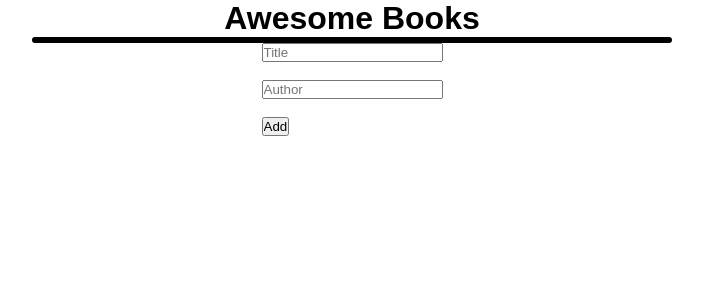
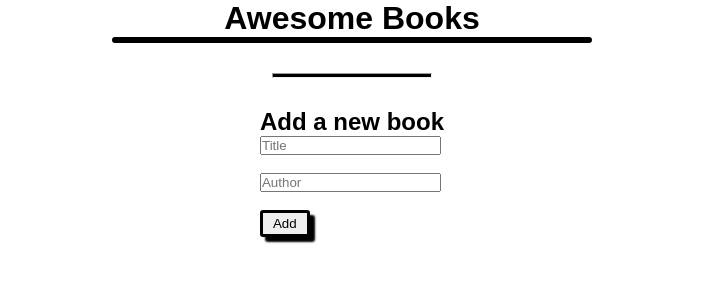
Before and after one commit to binhussen/awesome-books, a website: page index.html in a window 1280 px wide. Shown: the whole page, without its empty margins (288-991 px from the left). Drawn offline with Linux system fonts and the light colour scheme.

Commit message:
style table to view

```diff
--- a/index.html
+++ b/index.html
@@ -11,9 +11,11 @@
   </head>
   <body>
     <div class="container">
-      <h1>Awesome Books</h1>
+      <h1 class="title">Awesome Books</h1>
       <div class="data-container"></div>
-      <form>
+      <hr class="hr" />
+      <form class="form">
+        <h2>Add a new book</h2>
         <div>
           <input type="text" name="title" id="title" placeholder="Title" />
         </div>
@@ -22,7 +24,7 @@
           <input type="text" name="author" id="author" placeholder="Author" />
         </div>
         <br />
-        <input id="submit" type="submit" value="Add" />
+        <input class="btn" id="submit" type="submit" value="Add" />
       </form>
     </div>
     <script src="scripts.js"></script>
--- a/scripts.js
+++ b/scripts.js
@@ -28,7 +28,7 @@ class Books {
     this.books.forEach((book, i) => {
       container.innerHTML += `<div class="book">
           <p><q>${book.title}</q> by ${book.author}</p>
-          <button class="remove" id=${i}>Remove</button>
+          <button class="remove btn" id=${i}>Remove</button>
         </div>`;
     });
   };
--- a/styles.css
+++ b/styles.css
@@ -15,7 +15,7 @@
 .data-container {
   border: 3px solid #000;
   border-radius: 3px;
-  width: 50vw;
+  width: 30rem;
 }
 
 .book {
@@ -27,3 +27,17 @@
 .book:nth-child(odd) {
   background: #dee2e6;
 }
+
+.btn {
+  box-shadow: 5px 5px 2px #000;
+  border: 3px solid #000;
+  border-radius: 3px;
+  padding: 3px 10px;
+}
+
+.hr {
+  margin: 30px;
+  height: 0.3rem;
+  background-color: #000;
+  width: 10rem;
+}
```
